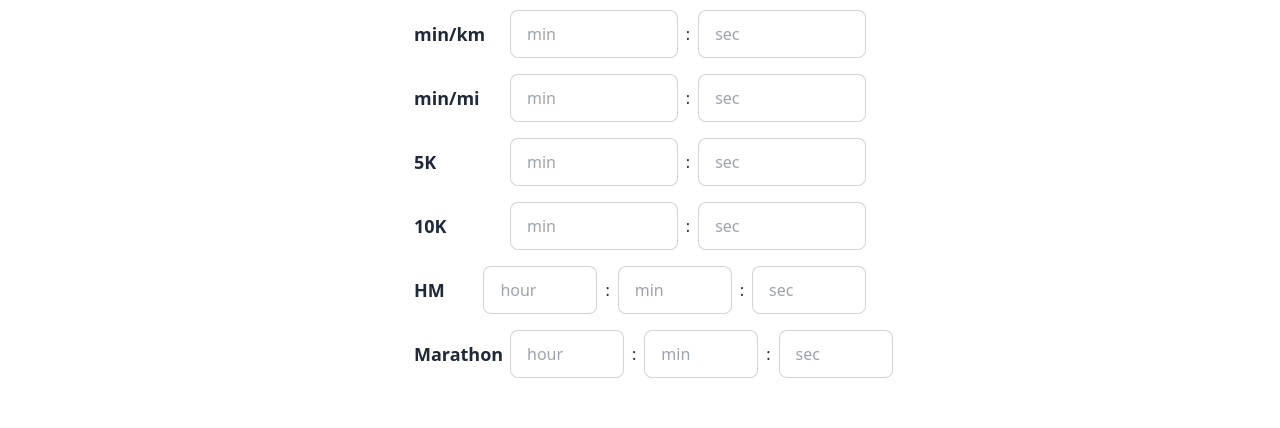
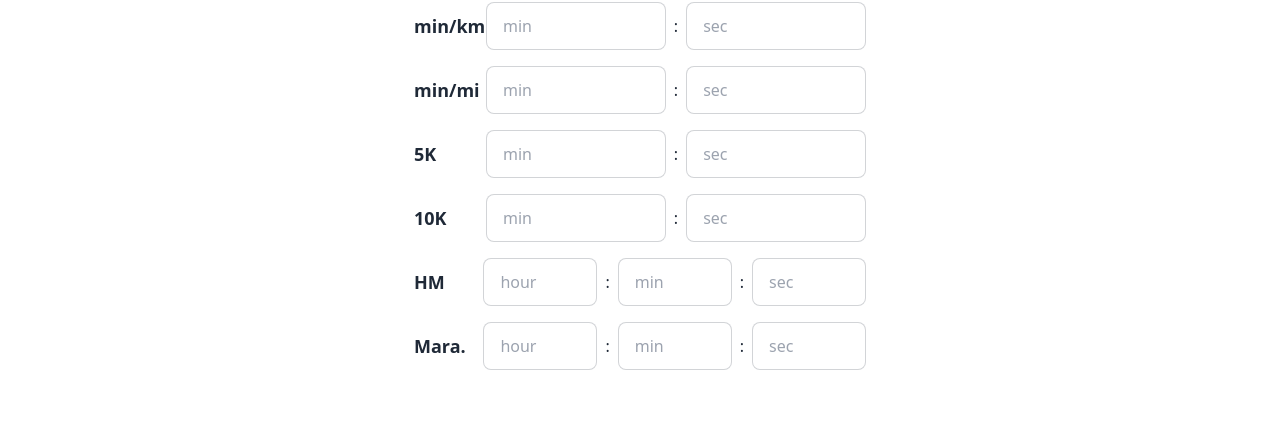
Before and after one commit to felixbouleau/runningconverter-com, a website: page index.html in a window 1280 px wide. Shown: the part 326-754 px from the top of the page. Drawn offline with Linux system fonts and the light colour scheme.

Commit message:
Make columns tighter

```diff
--- a/index.html
+++ b/index.html
@@ -15,12 +15,12 @@
 </head>
 <body class="flex items-center justify-center min-h-screen">
     <div class="w-[500px] p-6 relative">
-        <div class="flex justify-center items-center mb-4">
+        <div class="flex justify-center items-center">
             <img src="/android-chrome-192x192.png" alt="alternate text">
         </div>
         <h2 class="text-2xl font-bold mb-4 text-center">Running pace converter</h2>
         <div class="flex items-center gap-4 mb-4">
-            <div class="text-lg font-semibold w-20">min/km</div>
+            <div class="text-lg font-semibold w-14">min/km</div>
             <div class="flex items-center gap-2 flex-grow">
                 <input
                     type="number"
@@ -43,7 +43,7 @@
         </div>
 
         <div class="flex items-center gap-4 mb-4">
-            <div class="text-lg font-semibold w-20">min/mi</div>
+            <div class="text-lg font-semibold w-14">min/mi</div>
             <div class="flex items-center gap-2 flex-grow">
                 <input
                     type="number"
@@ -65,7 +65,7 @@
             </div>
         </div>
         <div class="flex items-center gap-4 mb-4">
-            <div class="text-lg font-semibold w-20">5K</div>
+            <div class="text-lg font-semibold w-14">5K</div>
             <div class="flex items-center gap-2 flex-grow">
                 <input
                     type="number"
@@ -87,7 +87,7 @@
             </div>
         </div>
         <div class="flex items-center gap-4 mb-4">
-            <div class="text-lg font-semibold w-20">10K</div>
+            <div class="text-lg font-semibold w-14">10K</div>
             <div class="flex items-center gap-2 flex-grow">
                 <input
                     type="number"
@@ -109,7 +109,7 @@
             </div>
         </div>
         <div class="flex items-center gap-4 mb-4">
-            <div class="text-lg font-semibold w-20">HM</div>
+            <div class="text-lg font-semibold w-14">HM</div>
             <div class="flex items-center gap-2 flex-grow">
                 <input
                     type="number"
@@ -140,7 +140,7 @@
             </div>
         </div>
         <div class="flex items-center gap-4 mb-4">
-            <div class="text-lg font-semibold w-20">Marathon</div>
+            <div class="text-lg font-semibold w-14">Mara.</div>
             <div class="flex items-center gap-2 flex-grow">
                 <input
                     type="number"
```
Also changed, not shown: styles.css.
